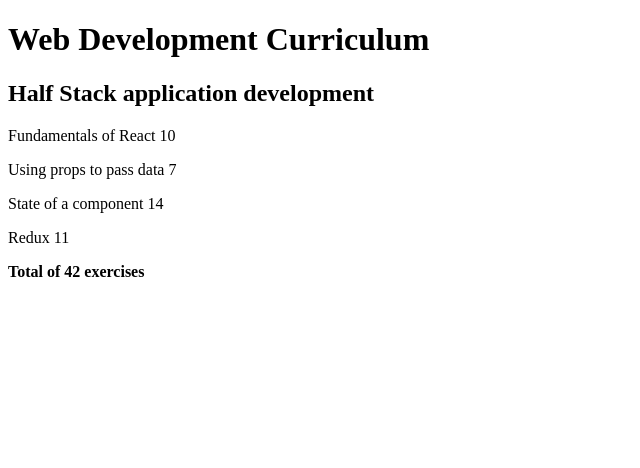
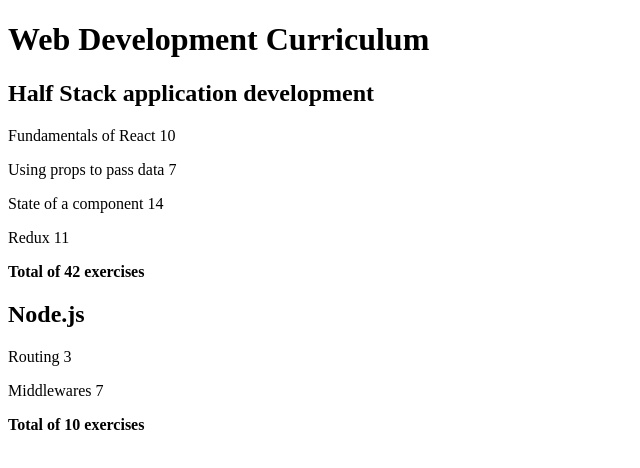
Before and after one commit to Jaathavan/FSO-2022-Exercise-Solutions, a React (Create React App) app in the folder part2/courseinfo/: page / in a window 1280 px wide. Shown: the top 468 px of the page, without its empty margins (0-640 px from the left). Built offline with nearby package versions, Linux system fonts and the light colour scheme.

Commit message:
modify Course Component to map over array

```diff
--- a/part2/courseinfo/src/App.js
+++ b/part2/courseinfo/src/App.js
@@ -63,9 +63,13 @@ const Course = ( {courses} ) => {
 
   return (
     <div>
-        <Header course={courses[0].name} />
-        <Content parts={courses[0].parts} />
-        <Total parts={courses[0].parts} />
+        {courses.map(course =>
+          <div>
+            <Header course={course.name} />
+            <Content parts={course.parts} />
+            <Total parts={course.parts} />
+          </div>
+        )}
     </div>
   )
 }
```
